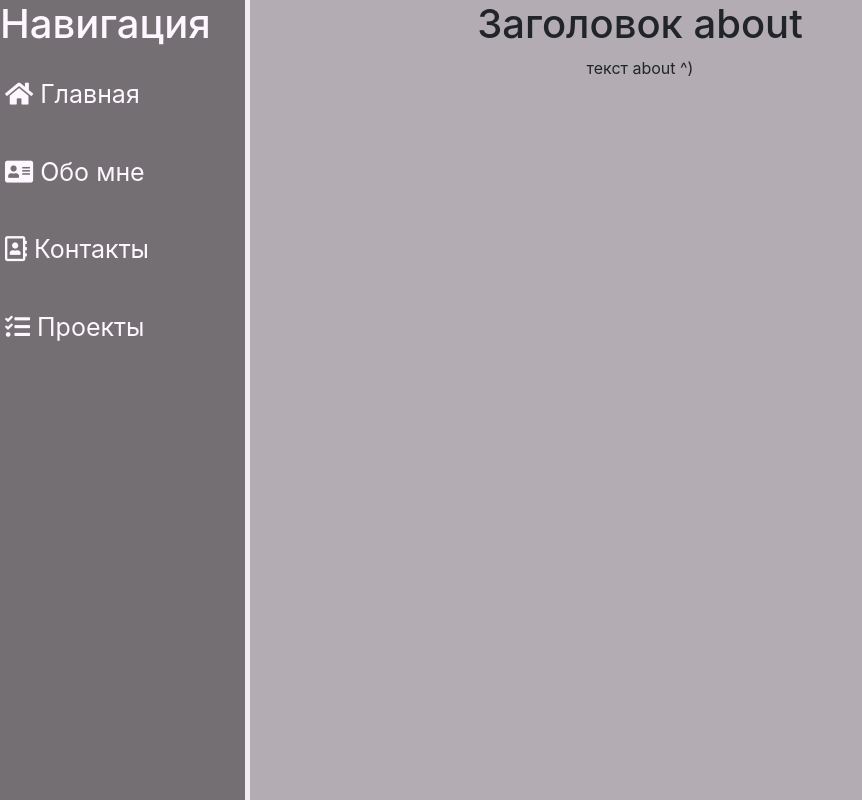
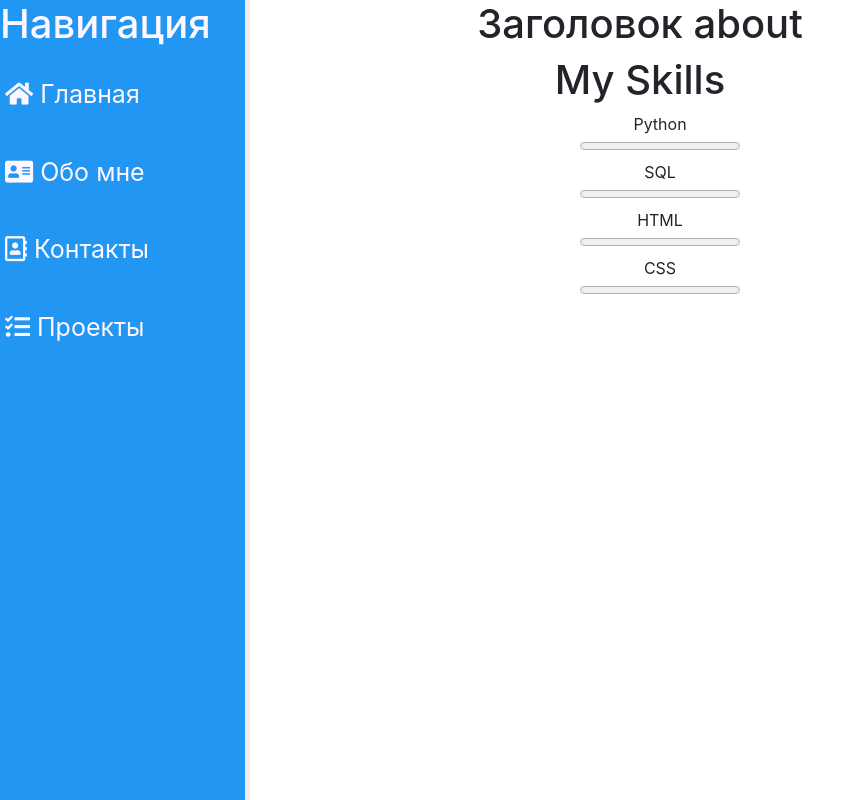
Before and after one commit to Vemnym/my_first_site, a Django app: page /about in a window 1280 px wide. Shown: the whole page, without its empty margins (0-862 px from the left). Run offline with Django 3.2, Linux system fonts and the light colour scheme; data that the repository does not hold is empty; some libraries are stand-ins or nearby versions.

Commit message:
Added pictures in links to list_projects.html and added "My skils" from SoloLearn to about.html

```diff
--- a/mysite/main/static/main/layout.css
+++ b/mysite/main/static/main/layout.css
@@ -1,9 +1,9 @@
 body{
-    background: #B3ADB3;
+    background: #ffffff;
 }
 aside{
     float: left;
-    background: #736F73;
+    background: #2196f3;
     width: 45px;
     height: 100vh;
     padding: 2,5%;
--- a/mysite/main/templates/main/about.html
+++ b/mysite/main/templates/main/about.html
@@ -6,5 +6,27 @@
 
 {% block content %}
 <h1>Заголовок about</h1>
-<p>текст about ^)</p>
+<div class="section">
+            <h1><span>My Skills</span></h1>
+            <ul>
+                <li>Python <br />
+                    <progress min="0" max="100" value='{{data.0}}'></progress>
+
+                </li>
+                <li>SQL <br />
+                    <progress min="0" max="100" value='{{data.1}}'></progress>
+                </li>
+                <li>HTML <br />
+                    <progress min="0" max="100" value='{{data.2}}'></progress>
+                </li>
+                <li>CSS <br />
+                    <progress min="0" max="100" value='{{data.3}}'></progress>
+                </li>
+            </ul>
+        </div>
+
+
+{% for res in result %}
+   <p>{{res}}</p>
+{% endfor%}
 {% endblock %}
--- a/mysite/main/templates/main/list_projects.html
+++ b/mysite/main/templates/main/list_projects.html
@@ -15,10 +15,12 @@
 <div class="card border-primary mb-3">
   <div class="card-header">{{link.name}}</div>
   <div class="card-body">
-    <h4 class="card-title">{{link.name}}</h4>
+    <img src="{{link.image.url}}" alt="My image">
     <p class="card-text">{{link.text}}</p>
   </div>
 </div>
 </a>
+
+
 {% endfor %}
 {% endblock %}
--- a/mysite/main/views.py
+++ b/mysite/main/views.py
@@ -1,7 +1,9 @@
+import requests
 from django.forms import model_to_dict
 from django.shortcuts import render, redirect
 from datetime import datetime
 from django.conf import settings
+from bs4 import BeautifulSoup
 
 from .models import Project, Comment, Contacts
 import re
@@ -12,7 +14,19 @@
 
 
 def about(request):
-    return render(request, 'main/about.html')
+    response = requests.get('https://www.sololearn.com/Profile/5737049')
+    soup = BeautifulSoup(response.text, 'html.parser')
+
+    result = {}
+    j = 0
+    data = soup.find_all('div', class_='chart')
+    data = list(data)
+    res = []
+    for i in data:
+        res.append(i['data-percent'])
+    result['data'] = res
+
+    return render(request, 'main/about.html', result)
 
 
 def contacts(request):
```
Also changed, not shown: mysite/main/static/main/list_projects.css (+18 -5 lines), mysite/db.sqlite3, mysite/main/media/main/media/pexels-photo-3769021.jpeg (added).
